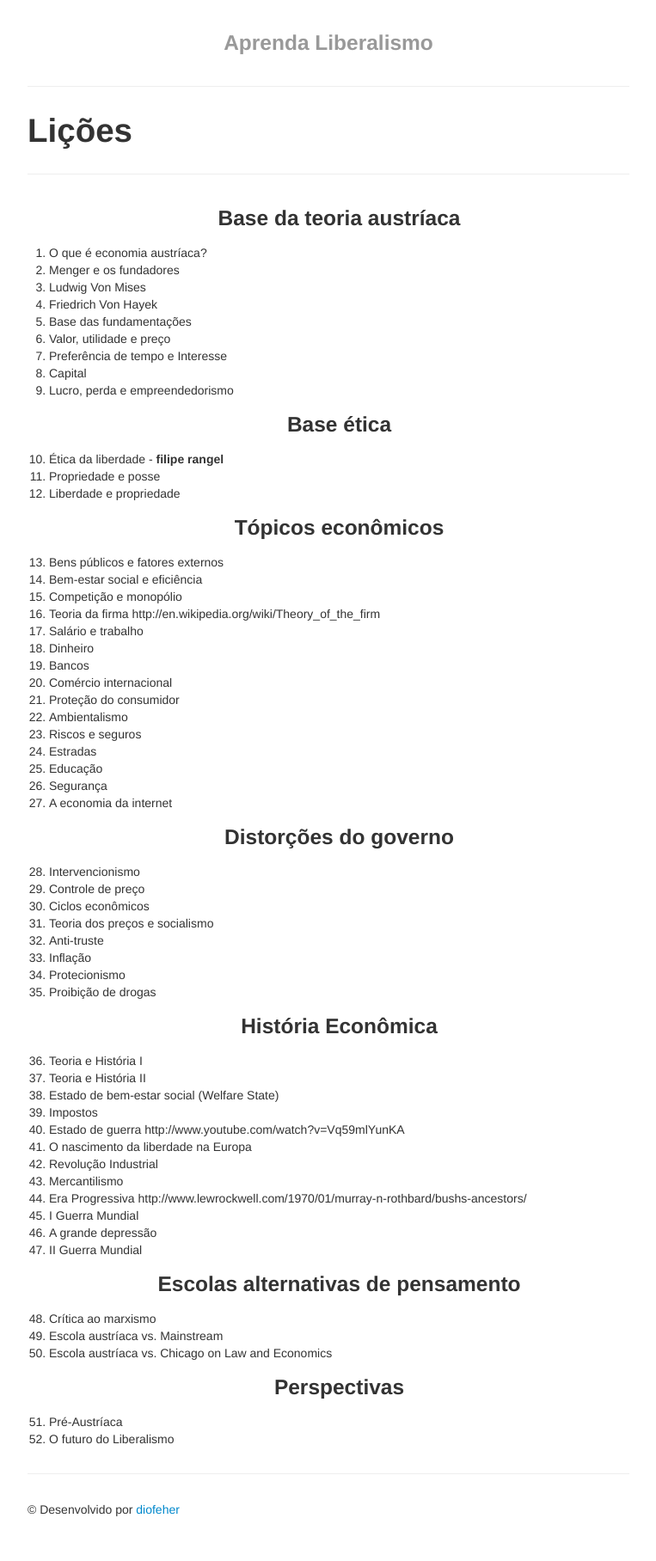
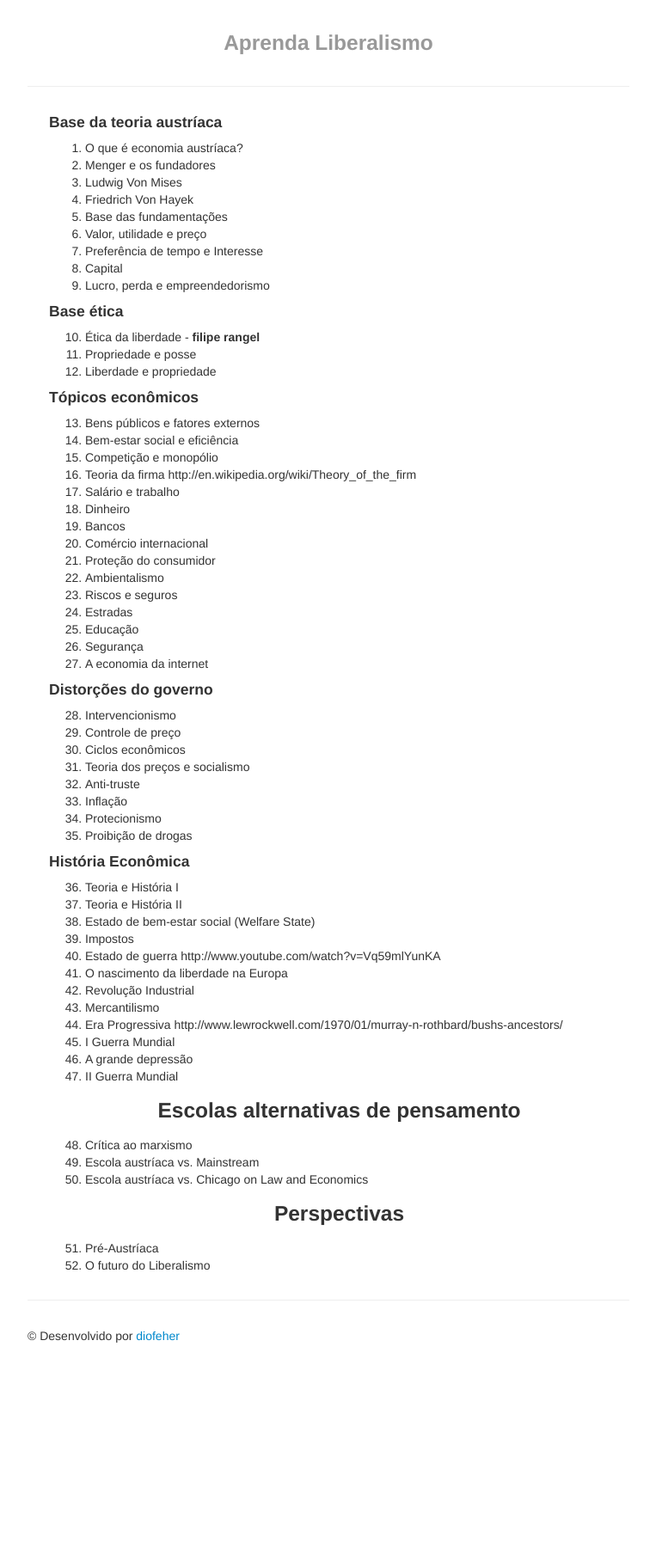
Before and after one commit to diofeher/aprendaliberalismo, a Jekyll site: the page built from licoes.html, in a window 1280 px wide. Shown: the whole page at 86% size, without its empty margins (258-1021 px from the left). Built offline with Jekyll 4.4.1, drawn with Linux system fonts in a browser that asks for light colours; nearby versions of some CDN libraries; Markdown is read by kramdown in place of the engine named in the settings; after the commit the page ends 1614 px from its top, so only the background shows below that.

Commit message:
new form

```diff
--- a/_layouts/default.html
+++ b/_layouts/default.html
@@ -9,76 +9,7 @@
 
     <!-- Le styles -->
     <link href="/assets/css/bootstrap.min.css" rel="stylesheet">
-    <style type="text/css">
-      body {
-        padding-top: 20px;
-        padding-bottom: 40px;
-      }
-      h3 {
-        text-align:center;
-      }
-
-      /* Custom container */
-      .container-narrow {
-        margin: 0 auto;
-        max-width: 700px;
-      }
-      .container-narrow > hr {
-        margin: 30px 0;
-      }
-
-      /* Main marketing message and sign up button */
-      .jumbotron {
-        margin: 60px 0;
-        text-align: center;
-      }
-      .jumbotron h1 {
-        font-size: 72px;
-        line-height: 1;
-      }
-      .jumbotron .btn {
-        font-size: 21px;
-        padding: 14px 24px;
-      }
-
-      /* Supporting marketing content */
-      .marketing {
-        margin: 60px 0;
-      }
-      .marketing p + h4 {
-        margin-top: 28px;
-      }
-
-      .mises {
-       background:url(/assets/images/Mises-thumbs-up.png) no-repeat;
-       -moz-border-radius:52px;
-       -webkit-border-radius:52px;
-       border-radius:50%;
-        width:350px;
-        height:350px;
-        margin:auto;
-      }
-
-      .profile {
-         -moz-border-radius:52px;
-         -webkit-border-radius:52px;
-         border-radius:50%;
-          width:200px;
-          height:200px;
-      }
-
-      img.gray {
-          filter: url(/assets/images/filters.svg#grayscale); /* Firefox 3.5+ */
-          filter: gray; /* IE6-9 */
-          -webkit-filter: grayscale(1); /* Google Chrome, Safari 6+ & Opera 15+ */
-      }
-
-      img.gray:hover {
-        filter: none;
-        -webkit-filter: grayscale(0);
-        cursor:pointer;
-      }
-    </style>
+    <link href="/assets/css/main.css" rel="stylesheet">
     <link href="/assets/css/bootstrap-responsive.min.css" rel="stylesheet">
 
     <!-- HTML5 shim, for IE6-8 support of HTML5 elements -->
--- /dev/null
+++ b/assets/css/main.css
@@ -0,0 +1,75 @@
+body {
+padding-top: 20px;
+padding-bottom: 40px;
+}
+h3 {
+text-align:center;
+}
+
+/* Custom container */
+.container-narrow {
+margin: 0 auto;
+max-width: 700px;
+}
+.container-narrow > hr {
+margin: 30px 0;
+}
+
+/* Main marketing message and sign up button */
+.jumbotron {
+margin: 60px auto;
+text-align: center;
+}
+.jumbotron h1 {
+font-size: 72px;
+line-height: 1;
+}
+.jumbotron .btn {
+font-size: 21px;
+padding: 14px 24px;
+}
+
+h3.muted {
+}
+
+/* Supporting marketing content */
+.marketing {
+margin: 60px 0;
+}
+.marketing p + h4 {
+margin-top: 28px;
+}
+
+.mises {
+background:url(/assets/images/Mises-thumbs-up.png) no-repeat;
+-moz-border-radius:52px;
+-webkit-border-radius:52px;
+border-radius:50%;
+width:350px;
+height:350px;
+margin:auto;
+}
+
+.profile {
+ -moz-border-radius:52px;
+ -webkit-border-radius:52px;
+ border-radius:50%;
+  width:200px;
+  height:200px;
+}
+
+img.gray {
+  filter: url(/assets/images/filters.svg#grayscale); /* Firefox 3.5+ */
+  filter: gray; /* IE6-9 */
+  -webkit-filter: grayscale(1); /* Google Chrome, Safari 6+ & Opera 15+ */
+}
+
+img.gray:hover {
+filter: none;
+-webkit-filter: grayscale(0);
+cursor:pointer;
+}
+
+.licoes li {
+	margin-left:3em
+}
--- a/index.html
+++ b/index.html
@@ -27,9 +27,9 @@
 <div class="jumbotron">
     <!-- Begin MailChimp Signup Form -->
 <div id="mc_embed_signup">
-    <form action="http://diofeher.us7.list-manage.com/subscribe/post?u=4c6a84ad84868986cf1787060&amp;id=614cb666cc" method="post" id="mc-embedded-subscribe-form" name="mc-embedded-subscribe-form" class="validate" target="_blank" novalidate>
-      <h3><label for="mce-EMAIL">Me avise quando estiver pronto:</label></h3>
-      <input type="email" value="" name="EMAIL" class="email" id="mce-EMAIL" placeholder="endereço de e-mail" required>
+<form action="http://diofeher.us7.list-manage.com/subscribe/post?u=4c6a84ad84868986cf1787060&amp;id=3075e4bd03" method="post" id="mc-embedded-subscribe-form" name="mc-embedded-subscribe-form" class="validate" target="_blank" novalidate>
+  <label for="mce-EMAIL">Me avise quando estiver pronto:</label>
+  <input type="email" value="" name="EMAIL" class="email" id="mce-EMAIL" placeholder="email address" required>
   <div class="clear"><input type="submit" value="Inscrever-se" name="subscribe" id="mc-embedded-subscribe" class="btn btn-large btn-success button"></div>
 </form>
 </div>
--- a/licoes.html
+++ b/licoes.html
@@ -3,11 +3,8 @@
 layout: default
 ---
 
-<h1>Lições</h1>
-<hr>
-
-<ol>
-<h3>Base da teoria austríaca</h3>
+<ol class="licoes">
+<h4>Base da teoria austríaca</h4>
 <li>O que é economia austríaca?</li>
 <li>Menger e os fundadores</li>
 <li>Ludwig Von Mises</li>
@@ -18,12 +15,12 @@
 <li>Capital</li>
 <li>Lucro, perda e empreendedorismo</li>
 
-<h3>Base ética</h3>
+<h4>Base ética</h4>
 <li>Ética da liberdade - <strong>filipe rangel</strong></li>
 <li>Propriedade e posse</li>
 <li>Liberdade e propriedade</li>
 
-<h3>Tópicos econômicos</h3>
+<h4>Tópicos econômicos</h4>
 <li>Bens públicos e fatores externos</li>
 <li>Bem-estar social e eficiência</li>
 <li>Competição e monopólio</li>
@@ -40,7 +37,7 @@
 <li>Segurança</li>
 <li>A economia da internet</li>
 
-<h3>Distorções do governo</h3>
+<h4>Distorções do governo</h4>
 <li>Intervencionismo</li>
 <li>Controle de preço</li>
 <li>Ciclos econômicos</li>
@@ -50,7 +47,7 @@
 <li>Protecionismo</li>
 <li>Proibição de drogas</li>
 
-<h3>História Econômica</h3>
+<h4>História Econômica</h4>
 <li>Teoria e História I</li>
 <li>Teoria e História II</li>
 <li>Estado de bem-estar social (Welfare State)</li>
```
Lines whose indentation alone changed are shown as unchanged.
